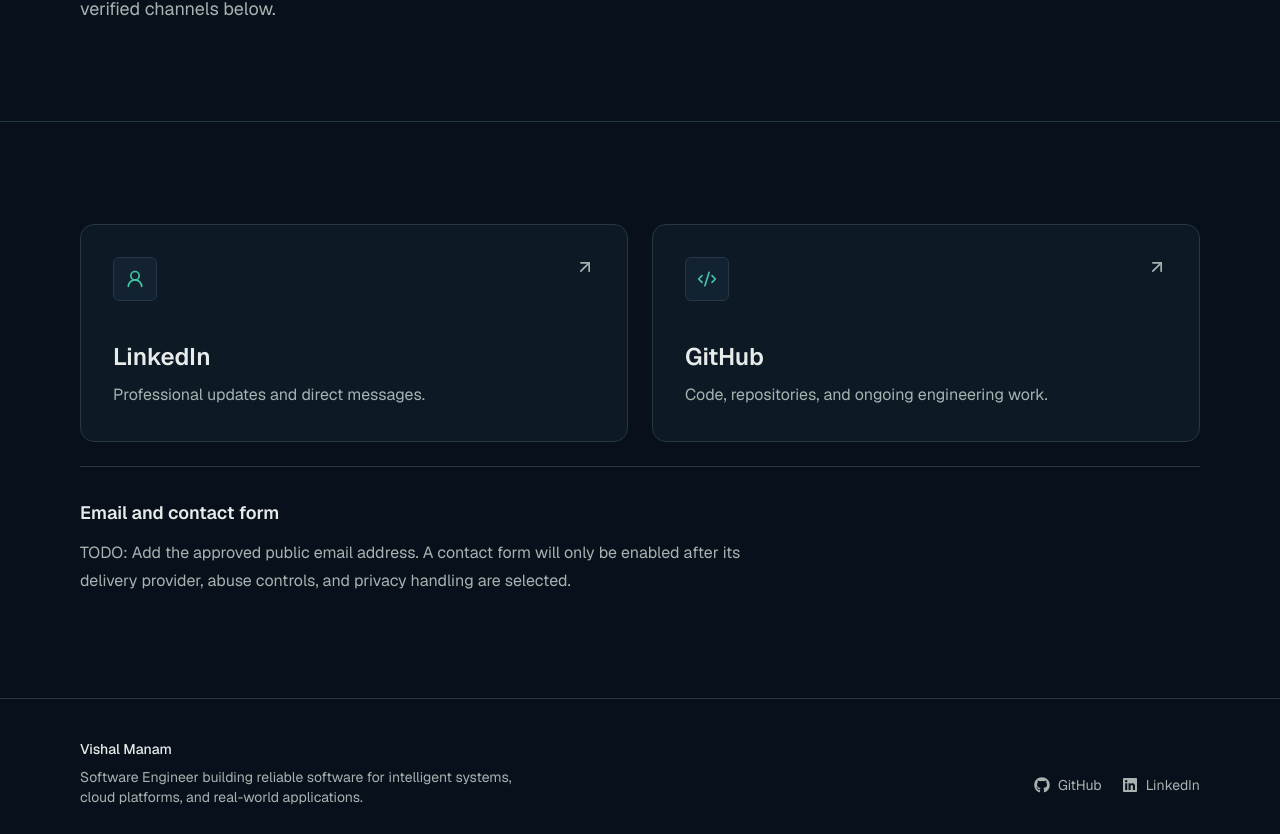
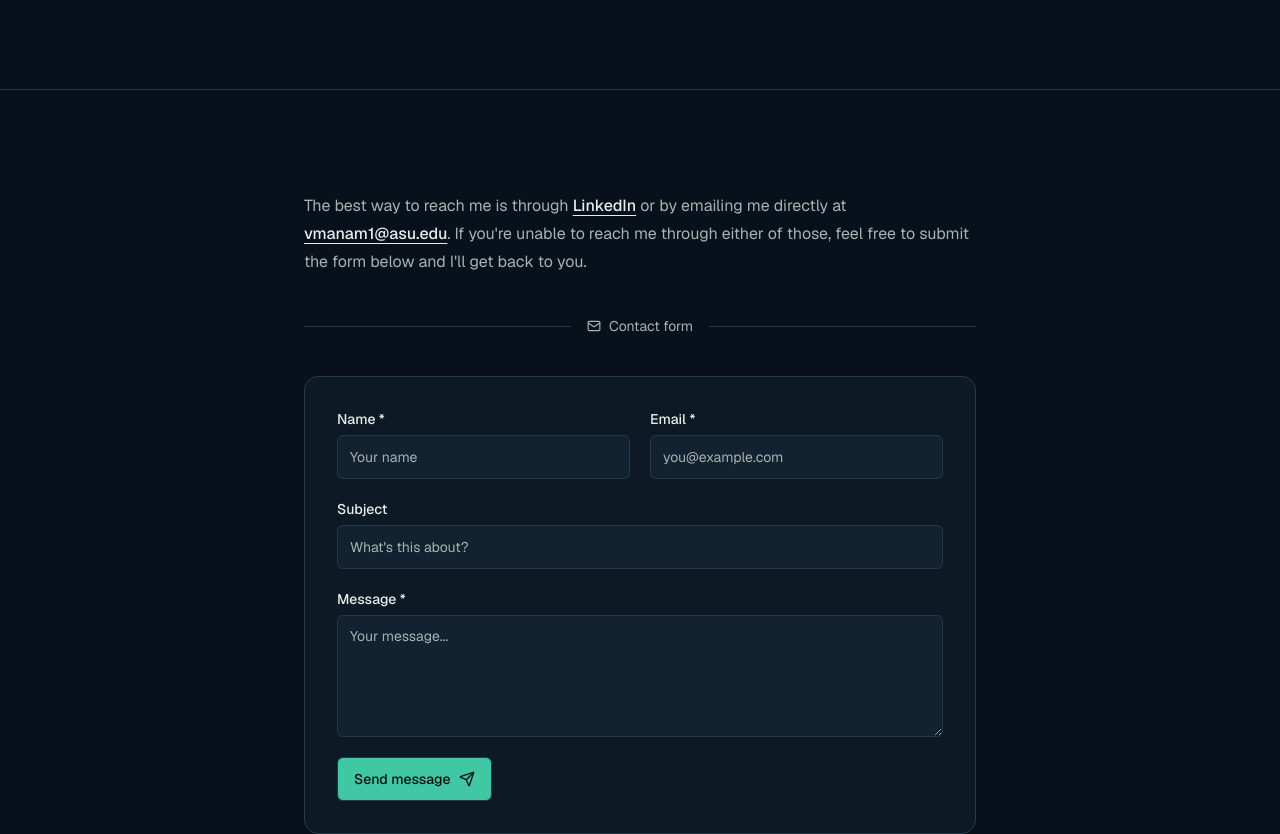
Before and after one commit to vmanam1/personal-portfolio, a Next.js app: page /contact in a window 1280 px wide. Shown: the part 318-1152 px from the top of the page. Built offline with nearby package versions, Linux system fonts and the light colour scheme; no server answers.

Commit message:
feat(contact): redesign contact page with LinkedIn/email intro and contact form

```diff
--- a/app/contact/page.tsx
+++ b/app/contact/page.tsx
@@ -1,72 +1,59 @@
-import { ArrowUpRight, Code2, UserRound } from "lucide-react";
+import { Mail } from "lucide-react";
 import type { Metadata } from "next";
 
-import { MotionLift } from "@/components/motion/motion-lift";
+import { ContactForm } from "@/components/contact/contact-form";
 import { PageHeader } from "@/components/shared/page-header";
 import { siteConfig } from "@/content/config/site";
 
 export const metadata: Metadata = {
   title: "Contact",
-  description: "Connect with Vishal Manam through LinkedIn or GitHub.",
+  description: "Get in touch with Vishal Manam via LinkedIn or email.",
 };
-
-const channels = [
-  {
-    label: "LinkedIn",
-    description: "Professional updates and direct messages.",
-    href: siteConfig.social.linkedin,
-    icon: UserRound,
-  },
-  {
-    label: "GitHub",
-    description: "Code, repositories, and ongoing engineering work.",
-    href: siteConfig.social.github,
-    icon: Code2,
-  },
-] as const;
 
 export default function ContactPage() {
   return (
     <>
       <PageHeader
         eyebrow="Contact"
-        title="Let’s talk about useful work."
-        description="For roles, collaborations, or technical conversations, connect through one of the verified channels below."
+        title="Let's talk about useful work."
+        description="For roles, collaborations, or technical conversations — reach out directly."
       />
-      <div className="site-container section-space grid gap-6 md:grid-cols-2">
-        {channels.map(({ label, description, href, icon: Icon }) => (
-          <MotionLift key={href}>
+      <div className="site-container section-space max-w-2xl">
+        {/* Primary contact channels */}
+        <p className="leading-7 text-muted-foreground">
+          The best way to reach me is through{" "}
           <a
-              href={href}
+            href={siteConfig.social.linkedin}
             target="_blank"
             rel="noreferrer"
-              className="group relative block h-full rounded-[var(--radius-lg)] border border-border bg-surface p-6 transition-colors outline-none hover:border-accent/50 focus-visible:ring-2 focus-visible:ring-focus sm:p-8"
+            className="font-medium text-foreground underline underline-offset-4 hover:text-accent"
           >
-              <div className="flex items-start justify-between gap-6">
-                <span className="grid size-11 place-items-center rounded-[var(--radius-sm)] border border-border bg-surface-subtle">
-                  <Icon className="size-5 text-accent" aria-hidden />
+            LinkedIn
+            <span className="sr-only"> (opens in a new tab)</span>
+          </a>{" "}
+          or by emailing me directly at{" "}
+          <a
+            href={`mailto:${siteConfig.email}`}
+            className="font-medium text-foreground underline underline-offset-4 hover:text-accent"
+          >
+            {siteConfig.email}
+          </a>
+          . If you&apos;re unable to reach me through either of those, feel free
+          to submit the form below and I&apos;ll get back to you.
+        </p>
+
+        {/* Divider */}
+        <div className="my-10 flex items-center gap-4">
+          <div className="h-px flex-1 bg-border" />
+          <span className="inline-flex items-center gap-2 text-sm text-muted-foreground">
+            <Mail className="size-3.5" aria-hidden />
+            Contact form
           </span>
-                <ArrowUpRight
-                  className="size-5 text-muted-foreground transition-transform group-hover:translate-x-0.5 group-hover:-translate-y-0.5"
-                  aria-hidden
-                />
+          <div className="h-px flex-1 bg-border" />
         </div>
-              <h2 className="mt-10 text-2xl font-semibold">{label}</h2>
-              <p className="mt-2 leading-7 text-muted-foreground">
-                {description}
-              </p>
-              <span className="sr-only">(opens in a new tab)</span>
-            </a>
-          </MotionLift>
-        ))}
-        <section className="border-t border-border pt-8 md:col-span-2">
-          <h2 className="text-lg font-semibold">Email and contact form</h2>
-          <p className="mt-3 max-w-2xl leading-7 text-muted-foreground">
-            TODO: Add the approved public email address. A contact form will
-            only be enabled after its delivery provider, abuse controls, and
-            privacy handling are selected.
-          </p>
-        </section>
+
+        {/* Contact form */}
+        <ContactForm />
       </div>
     </>
   );
--- /dev/null
+++ b/components/contact/contact-form.tsx
@@ -0,0 +1,140 @@
+"use client";
+
+import { Send } from "lucide-react";
+import { useState } from "react";
+
+import { Button } from "@/components/ui/button";
+
+type FormState = "idle" | "submitting" | "success" | "error";
+
+export function ContactForm() {
+  const [state, setState] = useState<FormState>("idle");
+  const [errorMsg, setErrorMsg] = useState<string | null>(null);
+
+  async function handleSubmit(e: React.FormEvent<HTMLFormElement>) {
+    e.preventDefault();
+    setState("submitting");
+    setErrorMsg(null);
+
+    const form = e.currentTarget;
+    const data = new FormData(form);
+
+    try {
+      const res = await fetch("https://formspree.io/f/placeholder", {
+        method: "POST",
+        body: data,
+        headers: { Accept: "application/json" },
+      });
+
+      if (res.ok) {
+        setState("success");
+        form.reset();
+      } else {
+        throw new Error("Submission failed");
+      }
+    } catch {
+      setState("error");
+      setErrorMsg(
+        "Something went wrong. Please try emailing directly instead.",
+      );
+    }
+  }
+
+  if (state === "success") {
+    return (
+      <div className="rounded-[var(--radius-md)] border border-border bg-surface p-8 text-center">
+        <p className="text-lg font-semibold">Message sent!</p>
+        <p className="mt-2 text-sm text-muted-foreground">
+          Thanks for reaching out. I&apos;ll get back to you as soon as I can.
+        </p>
+      </div>
+    );
+  }
+
+  return (
+    <form
+      onSubmit={handleSubmit}
+      noValidate
+      className="space-y-5 rounded-[var(--radius-lg)] border border-border bg-surface p-6 sm:p-8"
+    >
+      <div className="grid gap-5 sm:grid-cols-2">
+        <div className="flex flex-col gap-1.5">
+          <label htmlFor="contact-name" className="text-sm font-medium">
+            Name <span aria-hidden>*</span>
+          </label>
+          <input
+            id="contact-name"
+            name="name"
+            type="text"
+            required
+            autoComplete="name"
+            placeholder="Your name"
+            className="h-11 rounded-[var(--radius-sm)] border border-border bg-surface-subtle px-3 text-sm text-foreground transition-colors outline-none placeholder:text-muted-foreground focus:border-accent focus:ring-1 focus:ring-accent disabled:opacity-50"
+            disabled={state === "submitting"}
+          />
+        </div>
+        <div className="flex flex-col gap-1.5">
+          <label htmlFor="contact-email" className="text-sm font-medium">
+            Email <span aria-hidden>*</span>
+          </label>
+          <input
+            id="contact-email"
+            name="email"
+            type="email"
+            required
+            autoComplete="email"
+            placeholder="you@example.com"
+            className="h-11 rounded-[var(--radius-sm)] border border-border bg-surface-subtle px-3 text-sm text-foreground transition-colors outline-none placeholder:text-muted-foreground focus:border-accent focus:ring-1 focus:ring-accent disabled:opacity-50"
+            disabled={state === "submitting"}
+          />
+        </div>
+      </div>
+
+      <div className="flex flex-col gap-1.5">
+        <label htmlFor="contact-subject" className="text-sm font-medium">
+          Subject
+        </label>
+        <input
+          id="contact-subject"
+          name="subject"
+          type="text"
+          autoComplete="off"
+          placeholder="What's this about?"
+          className="h-11 rounded-[var(--radius-sm)] border border-border bg-surface-subtle px-3 text-sm text-foreground transition-colors outline-none placeholder:text-muted-foreground focus:border-accent focus:ring-1 focus:ring-accent disabled:opacity-50"
+          disabled={state === "submitting"}
+        />
+      </div>
+
+      <div className="flex flex-col gap-1.5">
+        <label htmlFor="contact-message" className="text-sm font-medium">
+          Message <span aria-hidden>*</span>
+        </label>
+        <textarea
+          id="contact-message"
+          name="message"
+          required
+          rows={5}
+          placeholder="Your message..."
+          className="resize-y rounded-[var(--radius-sm)] border border-border bg-surface-subtle px-3 py-2.5 text-sm text-foreground transition-colors outline-none placeholder:text-muted-foreground focus:border-accent focus:ring-1 focus:ring-accent disabled:opacity-50"
+          disabled={state === "submitting"}
+        />
+      </div>
+
+      {errorMsg && (
+        <p role="alert" className="text-sm text-danger">
+          {errorMsg}
+        </p>
+      )}
+
+      <Button type="submit" disabled={state === "submitting"}>
+        {state === "submitting" ? (
+          "Sending…"
+        ) : (
+          <>
+            Send message <Send className="size-4" aria-hidden />
+          </>
+        )}
+      </Button>
+    </form>
+  );
+}
--- a/content/config/site.ts
+++ b/content/config/site.ts
@@ -8,7 +8,7 @@
     "Software Engineer building reliable software for intelligent systems, cloud platforms, and real-world applications.",
   url: process.env.NEXT_PUBLIC_SITE_URL ?? "http://localhost:3000",
   locale: "en_US",
-  email: null,
+  email: "vmanam1@asu.edu",
   resume: {
     path: "/resume.pdf",
     updatedAt: "2026-07",
```
Lines whose indentation alone changed are shown as unchanged.
